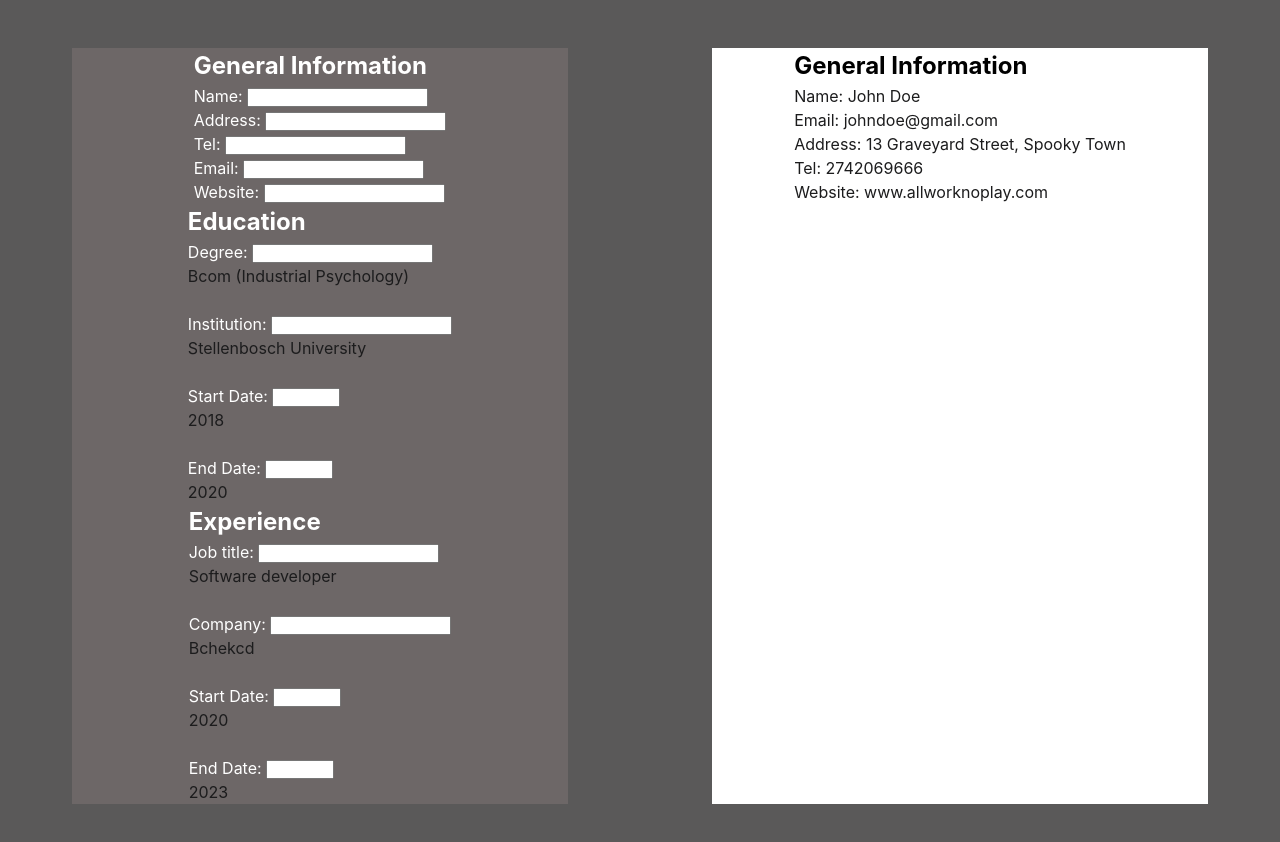
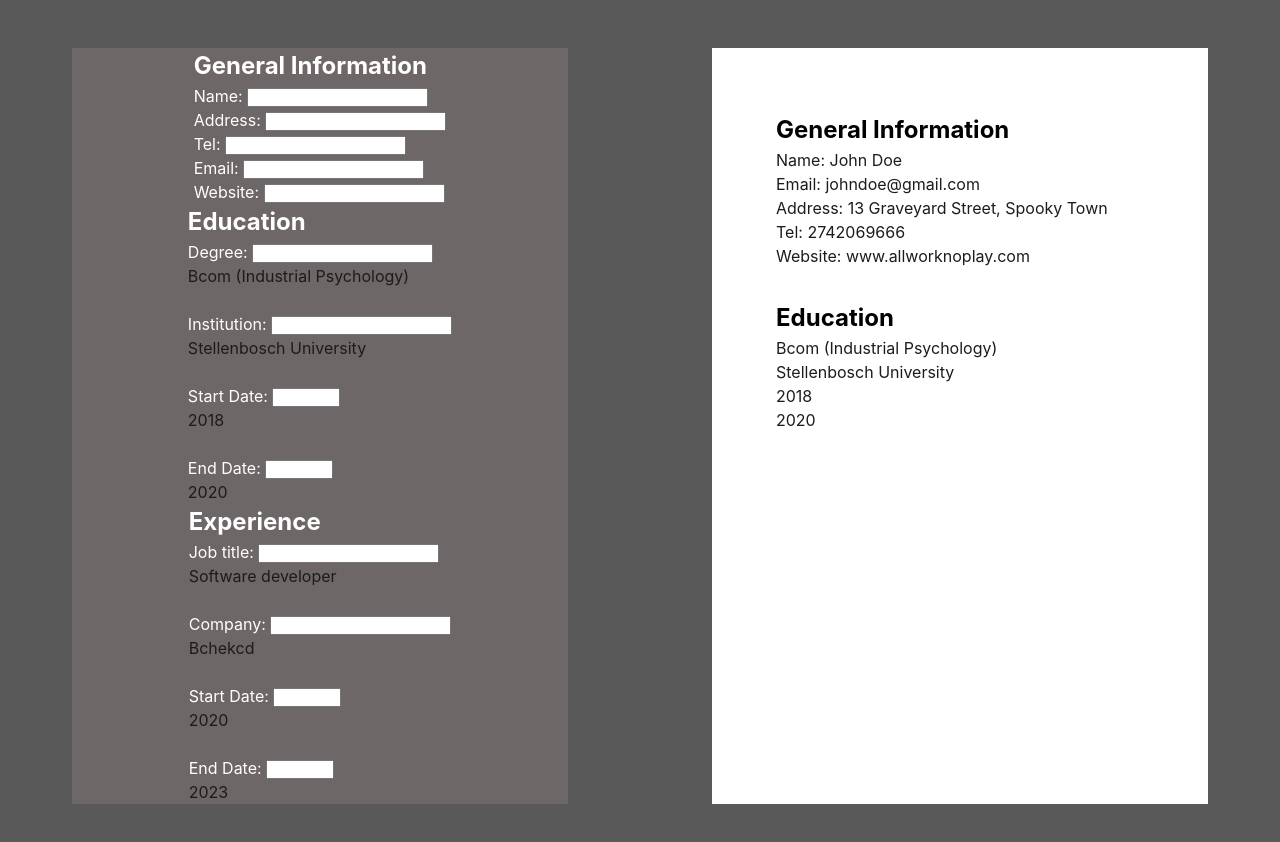
Before and after one commit to preto-phil/CV-Application, a React (Vite) app: page / in a window 1280 px wide. Shown: the top 842 px of the page. Built offline with nearby package versions, Linux system fonts and the light colour scheme.

Commit message:
Stumbling forward: Education page additions - arrays, lists and map()

```diff
--- a/src/App.css
+++ b/src/App.css
@@ -38,7 +38,12 @@ main {
 
 
   display: flex;
-  justify-content: center;
+  align-items: start;
+  justify-content: start;
+  flex-direction: column;
+
+  padding: 4rem;
+  gap: 2rem;
 
   color: black;
   background-color: white;
@@ -47,3 +52,7 @@ main {
 p {
   color: rgb(28, 28, 29);
 }
+
+li {
+  list-style: none;
+}
--- a/src/CV.jsx
+++ b/src/CV.jsx
@@ -3,30 +3,7 @@ import Form from './Form'
 import Page from './Page'
 import data from './example-data';
 
-// Share state between the two components
-/* function add() {
 
-}
-
-function delete() {
-
-}
-
-function edit() {
-
-} */
-
-/* const info = {
-  name: 'John Doe',
-  address: '13 Graveyard Street, Spooky Town',
-  tel: 2742069666,
-  email: 'johndoe@gmail.com',
-  website: 'www.allworknoplay.com',
-}
-
-function controlGeneralState() {
-
-} */
 
 export default function CV() {
   const [name, setName] = useState(data.genInfo.name);
@@ -35,6 +12,15 @@ export default function CV() {
   const [tel, setTel] = useState(data.genInfo.tel);
   const [website, setWebsite] = useState(data.genInfo.website);
 
+  const degrees = [
+    {
+      degree: 'Bcom (Industrial Psychology)',
+      institution: 'Stellenbosch University',
+      start: 2018,
+      end: 2020,
+      id: 0
+    },
+  ]
 
   function changeName(event) {
     setName(event.target.value)
@@ -52,6 +38,12 @@ export default function CV() {
     setWebsite(event.target.value)
   }
 
+/*   const [degreeInfo, setDegreeInfo] = useState(degrees[0])
+
+  function changeDegrees() {
+    setDegreeInfo(...degreeInfo, )
+  }
+   */
   return (
     <>
       <Form
@@ -60,6 +52,7 @@ export default function CV() {
         changeEmail={changeEmail}
         changeTel={changeTel}
         changeWebsite={changeWebsite}
+
       />
       <Page
         name={name}
@@ -67,7 +60,7 @@ export default function CV() {
         email={email}
         tel={tel}
         website={website}
-
+        degrees={degrees}
       />
     </>
   )
--- a/src/Form.jsx
+++ b/src/Form.jsx
@@ -24,3 +24,5 @@ export default function Form(
     </div>
   )
 }
+
+// For each degree and for each job
--- a/src/Page.jsx
+++ b/src/Page.jsx
@@ -4,7 +4,8 @@ export default function Page(
     email,
     address,
     tel,
-    website
+    website,
+    degrees
   }
 ) {
   return (
@@ -17,6 +18,47 @@ export default function Page(
         <p>Tel: {tel}</p>
         <p>Website: {website}</p>
       </div>
+      <div className="eduPage">
+        <h2>Education</h2>
+        {degrees.map(d =>
+          <li key={d.id}>
+            <p>{d.degree}</p>
+            <p>{d.institution}</p>
+            <p>{d.start}</p>
+            <p>{d.end}</p>
+          </li>
+        )}
+      </div>
     </div>
   )
 }
+
+// for each degree array
+
+/*
+
+Pass down degree array as a prop from CV
+useState in CV component
+
+const degrees = []
+
+example of an degree:
+
+{
+  id: uuid() | or | 0,
+  degree: 'Bcom (Industrial Psychology)',
+  institution: 'Stellenbosch University',
+  start: 2018,
+  end: 2020,
+}
+
+degrees.map(d =>
+  <li key={id}>
+    <p>{d.degree}</p>
+    <p>{d.institution}</p>
+    <p>{d.start}</p>
+    <p>{d.end}</p>
+</li>
+)
+
+*/
```
